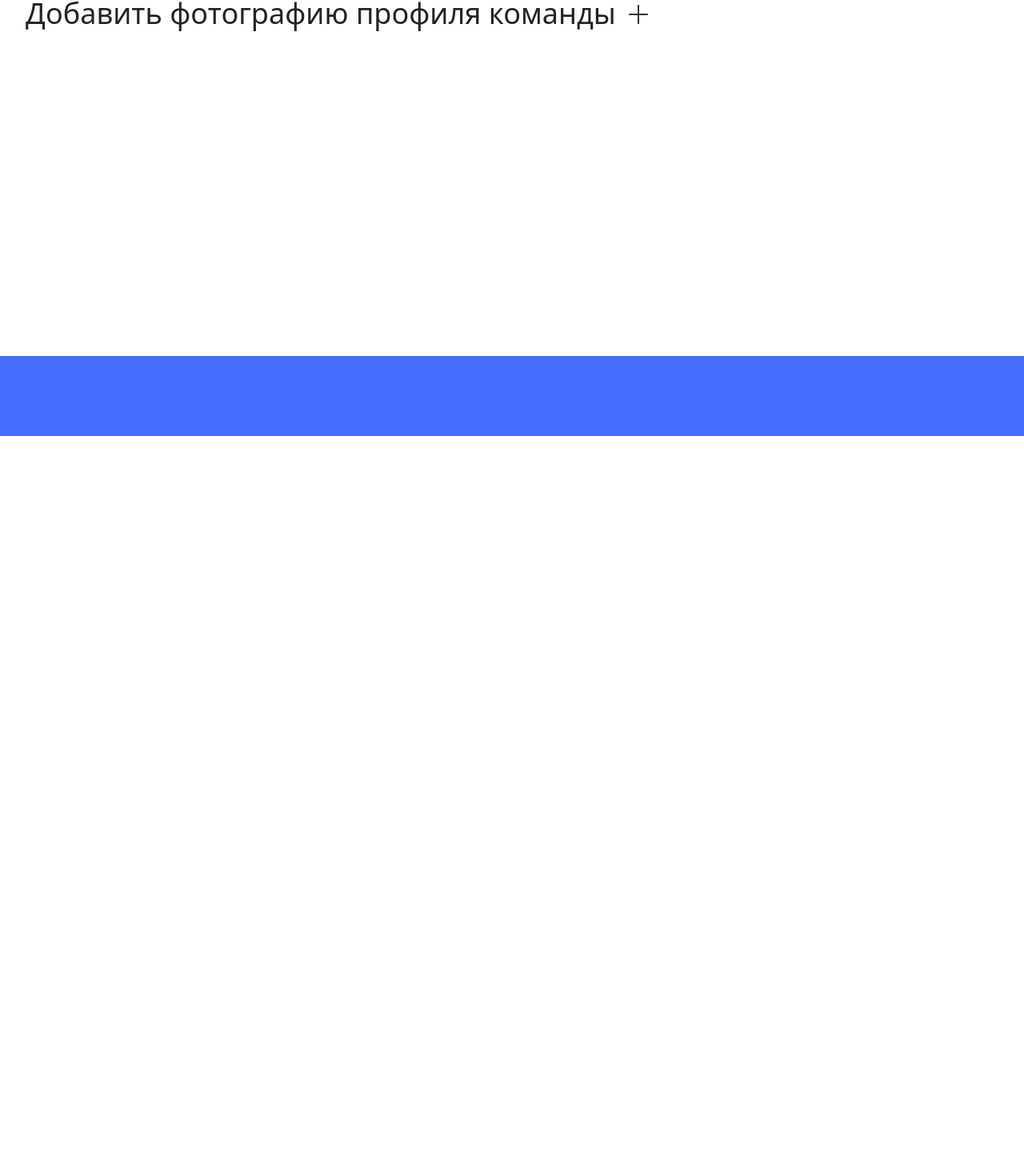
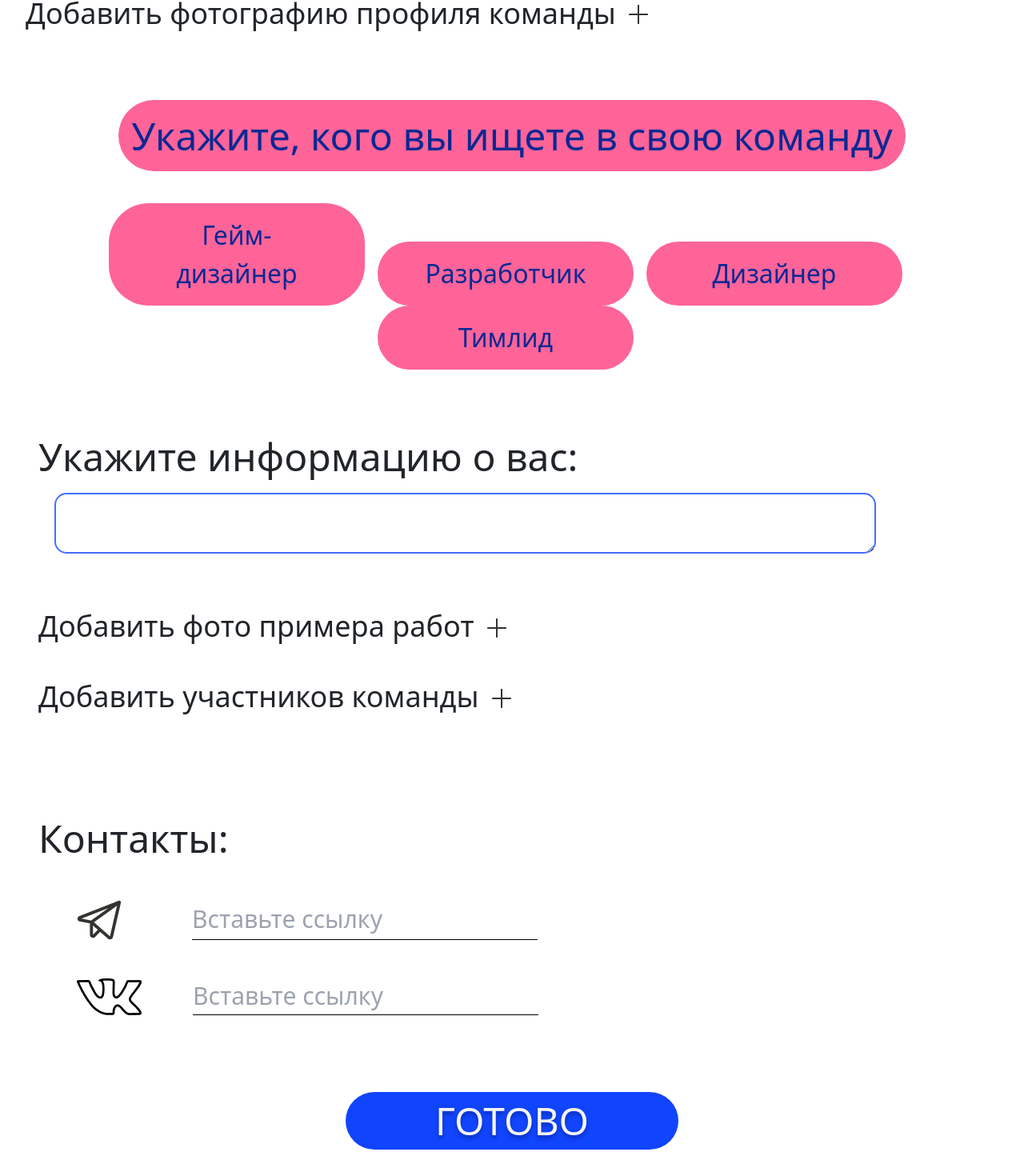
Before and after one commit to ToorBeezy/HomePageV3, a React (Create React App) app: page /teamRegister in a window 1280 px wide. Shown: the part 1280-2750 px from the top of the page at 80% size. Before the commit the page ends 1825 px from the top, so only its background shows below. Built offline with nearby package versions, Linux system fonts and the light colour scheme; a web font is replaced by a local one.

Commit message:
Profile v2 + TeamRegister Page

```diff
--- a/src/components/Profile.js
+++ b/src/components/Profile.js
@@ -17,8 +17,8 @@ class Profile extends Component {
         editNameFlag: false,
         name: "Kurochkina Darya Nikolaevna",
         about: "Я умею смеяться и веселиться. В прошлом семестре по предмету опд получила 97 баллов",
-        vk: "vk/123",
-        tg: "tg/123",
+        vk: "",
+        tg: "",
     }
 
     switchNameRedactor = () => {
@@ -102,9 +102,7 @@ class Profile extends Component {
 
         const rolesList = this.state.rolesArr.map((role, pos) =>
             <button onClick={() => this.deleteRole(pos)} className='roleContainer' key={role.id}>
-                <a className='role'>
-                    {role.name}
-                </a>
+                {role.name}
             </button>);
 
 
@@ -229,6 +227,7 @@ class Profile extends Component {
 
                                     <input
                                         className='tgLink text-3xl font-light'
+                                        placeholder='Вставьте ссылку'
                                         value={this.state.tg}
                                         onChange={(e) => this.setState({tg:e.target.value})}/>
                                 </div>
@@ -240,10 +239,10 @@ class Profile extends Component {
 
                                     <input
                                         className='tgLink text-3xl font-light'
+                                        placeholder='Вставьте ссылку'
                                         value={this.state.vk}
                                         onChange={(e) => this.setState({vk:e.target.value})}/>
                                 </div>
-
                             </div>
                         </div>
                     </div>}
--- a/src/components/TeamRegister.js
+++ b/src/components/TeamRegister.js
@@ -1,18 +1,38 @@
 import React, {Component} from 'react';
 import plusProfileAvatar from '../../public/image/plusRoles.png'
 import HelloPart from "./External/HelloPart";
+import {data} from "../Shared/ProfileRoles";
+import TgIco from "../../public/image/TelegramIco.png";
+import VkIco from "../../public/image/Vector(1).png";
 
 class TeamRegister extends Component {
     state = {
         teamName: "",
-        image: null,
+        teamAvatar: null,
+        workExample: null,
+        rolesArr: data,
+        teamAbout: "",
+    }
+
+    auto_grow = (element) => {
+        element.style.height = "5px";
+        element.style.height = (element.scrollHeight) + "px";
     }
 
     onImageChange = event => {
         if (event.target.files && event.target.files[0]) {
             let img = event.target.files[0];
             this.setState({
-                image: URL.createObjectURL(img)
+                teamAvatar: URL.createObjectURL(img)
+            });
+        }
+    };
+
+    onWorkExampleChange = event => {
+        if (event.target.files && event.target.files[0]) {
+            let img = event.target.files[0];
+            this.setState({
+                workExample: URL.createObjectURL(img)
             });
         }
     };
@@ -20,17 +40,23 @@ class TeamRegister extends Component {
 
     render() {
 
+        const rolesList = this.state.rolesArr.map((role, pos) =>
+            <button className='pickRoleContainer' key={role.id}>
+                {role.name}
+            </button>);
+
+
         return (
-            <div className='justify-center mb-96'>
+            <div className='justify-center mb-36'>
                 <HelloPart/>
 
                 <div className='mx-auto w-max '>
-                    <button className="registerButton" type="submit">
+                    <a className="registerButton">
                         Создайте свою команду
-                    </button>
+                    </a>
                 </div>
 
-                <div className='mt-16 mx-8'>
+                <div className='my-16 mx-8'>
                     <div className='mb-14'>
                         <h1 className='text-4xl font-light mb-4'>
                             Введите название вашей команды
@@ -55,9 +81,105 @@ class TeamRegister extends Component {
                             <img className='' src={plusProfileAvatar}/>
                         </div>
                     </div>
-                    <img src={this.state.image} />
+                    <img src={this.state.teamAvatar} />
                 </div>
 
+                <div className='flex flex-col text-center mb-20 mx-auto w-full'>
+                    <div className='pickRolesText mx-auto mb-10'>
+                        <h1>
+                            Укажите, кого вы ищете в свою команду
+                        </h1>
+                    </div>
+
+                    <div className='w-full font-light'>
+                        {rolesList}
+                    </div>
+                </div>
+
+                <div className='flex flex-col justify-left ml-12 mb-12'>
+                    <div className='text-5xl font-light text-left'>
+                        <h1>
+                            Укажите информацию о вас:
+                        </h1>
+                    </div>
+
+                    <div className='ml-5 my-3 text-3xl w-5/6'>
+                        <textarea
+                            className='aboutInput w-full'
+                            value={this.state.teamAbout}
+                            onInput={() => this.auto_grow(document.querySelector('.aboutInput'))}
+                            onChange={(e) => this.setState({teamAbout:e.target.value})}/>
+                    </div>
+                </div>
+
+                <div className='flex mb-12 ml-12'>
+                    <h1 className='text-4xl font-light'>
+                        Добавить фото примера работ
+                    </h1>
+
+                    <div className='plusProfileAvatar h-fit'>
+                        <input
+                            className='absolute avatarInput w-6 opacity-0'
+                            type="file"
+                            name="myImage"
+                            onChange={this.onWorkExampleChange} />
+                        <img className='' src={plusProfileAvatar}/>
+                    </div>
+                </div>
+
+                <img className='ml-8' src={this.state.workExample} />
+
+                <div className='flex mb-32 ml-12'>
+                    <h1 className='text-4xl font-light'>
+                        Добавить участников команды
+                    </h1>
+
+                    <div className='plusProfileAvatar h-fit'>
+                        <input
+                            className='absolute avatarInput w-6 opacity-0'
+                            name="myImage"/>
+                        <img className='' src={plusProfileAvatar}/>
+                    </div>
+                </div>
+
+                <div className='ml-12 mb-24'>
+                    <div className='mb-12 text-5xl font-light'>
+                        <h1>
+                            Контакты:
+                        </h1>
+                    </div>
+                    <div className='ml-12 flex flex-col'>
+                        <div className='mb-12 flex'>
+                            <a>
+                                <img className='teamRegister_tgImg'  src={TgIco}/>
+                            </a>
+
+                            <input
+                                className='tgLink text-3xl font-light'
+                                placeholder='Вставьте ссылку'
+                                value={this.state.tg}
+                                onChange={(e) => this.setState({tg:e.target.value})}/>
+                        </div>
+
+                        <div className='flex'>
+                            <a>
+                                <img className='mr-16' src={VkIco}/>
+                            </a>
+
+                            <input
+                                className='tgLink text-3xl font-light'
+                                placeholder='Вставьте ссылку'
+                                value={this.state.vk}
+                                onChange={(e) => this.setState({vk:e.target.value})}/>
+                        </div>
+                    </div>
+                </div>
+
+                <div className='mx-auto w-max'>
+                    <a className="register_okButton">
+                        ГОТОВО
+                    </a>
+                </div>
             </div>
         );
     }
--- a/src/styles/pages/Profile/Profile.css
+++ b/src/styles/pages/Profile/Profile.css
@@ -1,10 +1,15 @@
 .roles{
     max-height: 55px;
+}
+
+.profileName{
+    width: 730px;
 }
 
 .profileName h1,
 .profileName input{
     border-bottom: 1px solid black;
+    min-height: 58px;
 }
 
 .roleContainer{
@@ -14,16 +19,13 @@
     border-radius: 50px;
     color: #0A2893;
     width: 230px;
+    font-size: 1.7rem;
 }
 
 .roleContainer:hover{
     transform: scale(103%);
 }
 
-.role{
-    font-size: 1.7rem;
-    cursor: default;
-}
 
 .myWorks{
     background-image: url('../../../../public/image/image 1.png');
--- a/src/styles/pages/Profile/ProfileEditor.css
+++ b/src/styles/pages/Profile/ProfileEditor.css
@@ -27,7 +27,7 @@
 }
 
 .redactorOfName{
-    padding-right: 6.6rem;
+    width: 730px;
 }
 
 .buttonRedact{
@@ -49,6 +49,7 @@
 }
 
 .aboutInput{
+    padding: 0 .75rem;
     outline:none;
     border: 2px solid #446DFF;
     border-radius: 15px;
--- a/src/styles/pages/TeamRegister.css
+++ b/src/styles/pages/TeamRegister.css
@@ -3,6 +3,7 @@
     font-size: 2.5rem;
     text-align: center;
     display: block;
+    cursor: default;
     padding: 1.2rem 2.5rem;
     background-color: #1044FD;
     margin-top: 3rem;
@@ -15,7 +16,6 @@
 }
 
 .registerButton:hover {
-    transform: scale(105%);
     color: #FF7EA9;
 }
 
@@ -29,3 +29,49 @@
     margin-left: 1rem;
     margin-top: .6rem;
 }
+
+.pickRolesText{
+    padding: 1rem 1rem;
+    background-color: #FF6498;
+    border-radius: 50px;
+    color: #0A2893;
+    font-size: 3rem;
+}
+
+.pickRoleContainer{
+    padding: 1rem 3rem;
+    margin-right: 1rem;
+    background-color: #FF6498;
+    border-radius: 50px;
+    color: #0A2893;
+    width: 320px;
+    font-size: 2rem;
+}
+
+.pickRoleContainer:hover{
+    transform: scale(103%);
+}
+
+.teamRegister_tgImg{
+    margin-right: 5.5rem;
+}
+
+.register_okButton {
+    position: relative;
+    font-size: 3rem;
+    text-align: center;
+    display: block;
+    cursor: pointer;
+    padding: 0 7rem;
+    background-color: #1044FD;
+    border-radius: 50px;
+    color: whitesmoke;
+    font-style: normal;
+    font-weight: 300;
+    transition: color .4s ease;
+    text-shadow: 0px 4px 4px rgba(0, 0, 0, 0.25);
+}
+
+.register_okButton:hover {
+    color: #FF7EA9;
+}
```
